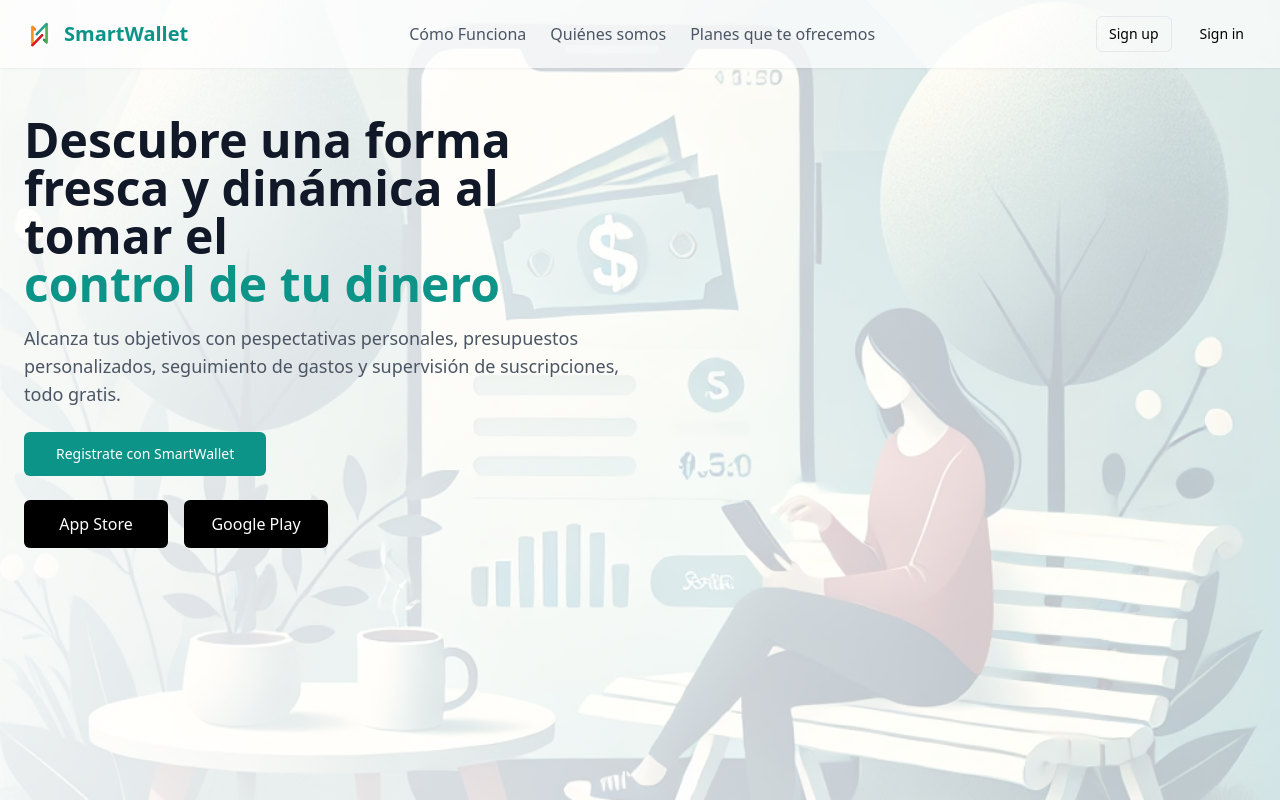
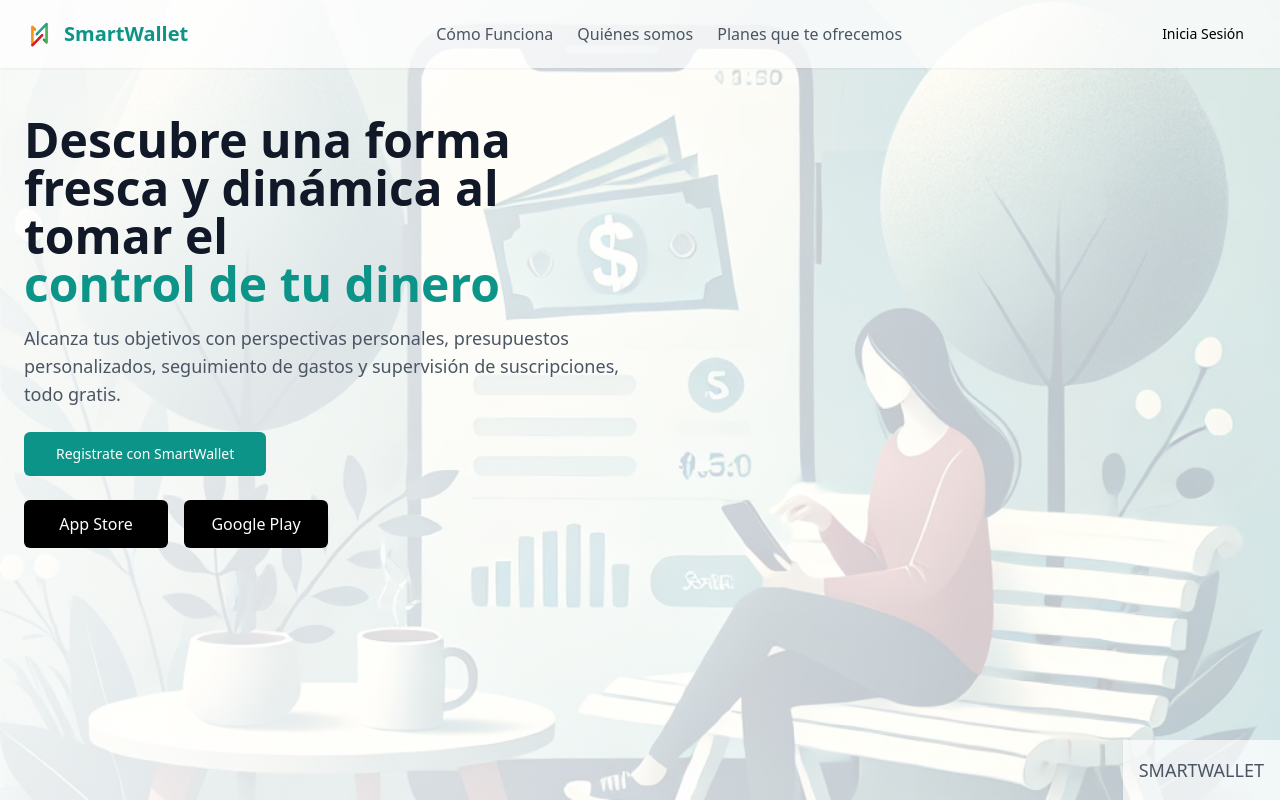
Before and after one commit to LiliAbi-ne/SmartWallet-Front, a React (Vite) app: page / in a window 1280 px wide. Built offline with nearby package versions, Linux system fonts and the light colour scheme; the HTML template or start-up script is replaced by a standard one.

Commit message:
Cambios de estilo

```diff
--- a/src/Pages/AboutSection.jsx
+++ b/src/Pages/AboutSection.jsx
@@ -5,6 +5,7 @@ import { ChevronRight, Users, BookOpen, BarChart3 } from 'lucide-react';
 import { motion } from 'framer-motion';
 import Navbar from '../components/ui/Componentes/Navbar';
 import InfoModal from '../components/ui/Componentes/Modales/InfoModal'; // Importar el modal
+import Footer from '../components/ui/Componentes/Footer';
 
 export default function AboutSection() {
   const navigate = useNavigate();
@@ -65,7 +66,9 @@ export default function AboutSection() {
               modalContent="Nuestro equipo está compuesto por expertos en tecnología y finanzas comprometidos en ofrecer las mejores experiencias y productos a nuestros usuarios."
             />
           </div>
+
         </motion.div>
+        <Footer />
       </section>
     </div>
   );
--- a/src/Pages/HomePage.jsx
+++ b/src/Pages/HomePage.jsx
@@ -2,36 +2,34 @@ import { Button } from "@/components/ui/button";
 import { Link, useNavigate } from "react-router-dom"; // Importar Link y useNavigate
 import Navbar from "../components/ui/Componentes/Navbar";
 import Fondo from "../assets/fonfo.jpg"
+import Footer from "../components/ui/Componentes/Footer";
 
 
 export default function HomePage() {
-  const navigate = useNavigate(); // Hook para redirigir
+  const navigate = useNavigate();
 
   return (
     <div
-      className="min-h-screen bg-cover bg-center"
+      className="min-h-screen flex flex-col bg-cover bg-center"
       style={{
-        backgroundImage: `linear-gradient(to right, rgba(255, 255, 255, 0.9), rgba(255, 255, 255, 0.7)), url(${Fondo}`, // Ruta al fondo
-        backgroundSize: "cover",
-        backgroundRepeat: "no-repeat",
-        backgroundPosition: "center",
+        backgroundImage: `linear-gradient(to right, rgba(255, 255, 255, 0.9), rgba(255, 255, 255, 0.7)), url(${Fondo})`,
       }}
     >
-
       <Navbar />
 
-      <main className="container mx-auto px-6 py-12 flex flex-col md:flex-row items-center">
+      <main className="container mx-auto px-6 py-12 flex flex-col flex-grow">
         <div className="md:w-1/2 mb-8 md:mb-0">
           <h1 className="text-4xl md:text-5xl font-bold text-gray-900 mb-4">
-            Descubre una forma <br />fresca y dinámica al tomar el <br /><span className="text-teal-600"> control de tu dinero</span>
+            Descubre una forma <br />fresca y dinámica al tomar el <br />
+            <span className="text-teal-600"> control de tu dinero</span>
           </h1>
           <p className="text-lg text-gray-600 mb-6">
-            Alcanza tus objetivos con pespectativas personales, presupuestos personalizados, seguimiento de gastos y supervisión de suscripciones, todo gratis.
+            Alcanza tus objetivos con perspectivas personales, presupuestos personalizados, seguimiento de gastos y supervisión de suscripciones, todo gratis.
           </p>
           <Button size="lg" className="bg-teal-600 hover:bg-teal-700 text-white" onClick={() => navigate('/register')}>
             Registrate con SmartWallet
           </Button>
-          <div className="mt-6 flex space-x-4">
+          <div className="mt-6 flex  space-x-4">
             <Link to="#" className="flex items-center justify-center w-36 h-12 bg-black text-white rounded-md">
               App Store
             </Link>
@@ -41,6 +39,9 @@ export default function HomePage() {
           </div>
         </div>
       </main>
+
+      {/* Footer stays at the bottom of the page */}
+      <Footer className="mt-auto" />
     </div>
   );
 }
--- a/src/Pages/HowItWorks.jsx
+++ b/src/Pages/HowItWorks.jsx
@@ -1,6 +1,7 @@
 import { ChartBar, CreditCard, PiggyBank, ArrowRightLeft } from "lucide-react";
 import { useNavigate } from "react-router-dom"; // Importar useNavigate para redirigir al home
 import Navbar from "../components/ui/Componentes/Navbar";
+import Footer from "../components/ui/Componentes/Footer";
 
 export default function HowItWorks() {
   const navigate = useNavigate(); // Hook para redirigir al home
@@ -67,6 +68,7 @@ export default function HowItWorks() {
           </div>
         </div>
       </section>
+      <Footer />
     </div>
 
   );
--- a/src/Pages/login-page.jsx
+++ b/src/Pages/login-page.jsx
@@ -17,7 +17,6 @@ export default function Login() {
     if (data.token && data.rol) { // Verifica que el token y el rol están presentes
       login(data.token, data.rol); // Guarda el token y el rol en el contexto
 
-      // Redirige basado en el rol
       if (data.rol === "admin") {
         navigate("/admin-overview"); // Redirige a la página de administración
       } else {
@@ -63,14 +62,15 @@ export default function Login() {
             </p>
           </motion.div>
         </motion.div>
+
         <motion.div
-          className="md:w-1/2 bg-white p-8"
+          className="md:w-1/2 bg-white p-8 relative flex flex-col items-center"
           initial={{ opacity: 0, x: 50 }}
           animate={{ opacity: 1, x: 0 }}
           transition={{ duration: 0.5, delay: 0.2 }}
         >
           <motion.div
-            className="mb-8"
+            className="mb-8 w-full"
             variants={fadeIn}
             initial="hidden"
             animate="visible"
@@ -86,7 +86,19 @@ export default function Login() {
               </Link>
             </div>
           </motion.div>
-          <form onSubmit={handleLogin} className="space-y-4">
+
+          {/* Centered SMARTWALLET Text with Animation */}
+          <motion.div
+            className="absolute bottom-8 text-center text-3xl text-gray-300 font-bold opacity-20 select-none"
+            variants={fadeIn}
+            initial="hidden"
+            animate="visible"
+            transition={{ delay: 0.5 }}
+          >
+            SMARTWALLET
+          </motion.div>
+
+          <form onSubmit={handleLogin} className="space-y-4 w-full">
             <motion.div
               variants={fadeIn}
               initial="hidden"
@@ -145,14 +157,16 @@ export default function Login() {
               </button>
             </motion.div>
           </form>
+
+          {/* Updated Google Login Button */}
           <motion.div
-            className="mt-4"
+            className="mt-4 w-full"
             variants={fadeIn}
             initial="hidden"
             animate="visible"
             transition={{ delay: 0.7 }}
           >
-            <button className="w-full flex justify-center py-2 px-4 border border-green-500 rounded-md shadow-sm text-sm font-medium text-green-500 bg-white hover:bg-green-50 focus:outline-none focus:ring-2 focus:ring-offset-2 focus:ring-green-500">
+            <button className="w-full flex items-center justify-center py-2 px-4 border border-green-500 rounded-md shadow-sm text-sm font-medium text-green-500 bg-white hover:bg-green-50 focus:outline-none focus:ring-2 focus:ring-offset-2 focus:ring-green-500">
               <img
                 src="https://www.svgrepo.com/show/2778/google.svg"
                 alt="Logo de Google"
@@ -161,6 +175,7 @@ export default function Login() {
               Iniciar sesión con Google
             </button>
           </motion.div>
+
           <motion.div
             className="mt-6 text-center text-sm text-gray-600"
             variants={fadeIn}
--- a/src/Pages/register.jsx
+++ b/src/Pages/register.jsx
@@ -2,8 +2,7 @@ import { useState } from "react";
 import { useNavigate, Link } from "react-router-dom"; // Para redirigir al usuario
 import { registerUsuario } from "../api/usuariosApi";
 import { motion } from "framer-motion";
-import Logo from "../assets/Logo.png"
-
+import Logo from "../assets/Logo.png";
 
 export default function Register() {
   const navigate = useNavigate(); // Para manejar la redirección
@@ -71,21 +70,22 @@ export default function Register() {
             </p>
           </motion.div>
         </motion.div>
+
         <motion.div
-          className="md:w-1/2 bg-white p-8"
+          className="md:w-1/2 bg-white p-8 relative flex flex-col items-center"
           initial={{ opacity: 0, x: 50 }}
           animate={{ opacity: 1, x: 0 }}
           transition={{ duration: 0.5, delay: 0.2 }}
         >
           <motion.div
-            className="mb-8"
+            className="mb-8 w-full"
             variants={fadeIn}
             initial="hidden"
             animate="visible"
             transition={{ delay: 0.3 }}
           >
             <div className="flex justify-between font-bold">
-              <img src="src/assets/Logo.png" alt="Logo" className="h-10 mb-4" />
+              <img src={Logo} alt="Logo" className="h-10 mb-4" />
               <h1 className="text-2xl font-bold text-gray-800">
                 Registrate
               </h1>
@@ -94,8 +94,20 @@ export default function Register() {
               </Link>
             </div>
           </motion.div>
+
+
+          <motion.div
+            className="absolute bottom-8 text-center text-3xl text-gray-300 font-bold opacity-20 select-none"
+            variants={fadeIn}
+            initial="hidden"
+            animate="visible"
+            transition={{ delay: 0.9 }}
+          >
+            SMARTWALLET
+          </motion.div>
+
           {error && <p className="text-red-500 mb-4">{error}</p>}
-          <form onSubmit={handleSubmit} className="space-y-4">
+          <form onSubmit={handleSubmit} className="space-y-4 w-full">
             <motion.div
               variants={fadeIn}
               initial="hidden"
@@ -213,6 +225,9 @@ export default function Register() {
               Iniciar sesión
             </a>
           </motion.div>
+
+          {/* Centered SMARTWALLET Text at the Bottom of the White Section */}
+
         </motion.div>
       </div>
     </div>
--- /dev/null
+++ b/src/components/ui/Componentes/Footer.jsx
@@ -0,0 +1,48 @@
+import { useState } from 'react';
+
+export default function Footer() {
+    const currentYear = new Date().getFullYear();
+    const [isHovered, setIsHovered] = useState(false);
+
+    return (
+        <div
+            className="fixed bottom-0 left-0 w-full"
+            onMouseEnter={() => setIsHovered(true)}
+            onMouseLeave={() => setIsHovered(false)}
+        >
+            {/* Right-Aligned Label */}
+            {!isHovered && (
+                <div className="text-gray-600 text-lg py-4 px-4 bg-white bg-opacity-70 shadow-sm absolute bottom-0 right-0">
+                    SMARTWALLET
+                </div>
+            )}
+
+            {/* Full-Width Footer */}
+            <footer
+                aria-label="Footer"
+                className={`flex items-center justify-between px-8 py-6 bg-white bg-opacity-70 shadow-sm transition-all duration-300 ${isHovered ? 'opacity-100' : 'opacity-0'
+                    }`}
+                style={{ height: isHovered ? 'auto' : '0', overflow: 'hidden' }}
+            >
+                <div className="flex justify-between w-full text-sm text-gray-600">
+                    <div aria-label="Contact Information">
+                        <h3 className="font-medium">Contacto</h3>
+                        <p>Email: <a href="mailto:contacto@smartwallet.com" className="text-blue-600">contacto@smartwallet.com</a></p>
+                        <p>Tel: <a href="tel:+15551234567" className="text-blue-600">+1 (555) 123-4567</a></p>
+                    </div>
+
+                    <div aria-label="Location Information">
+                        <h3 className="font-medium">Donde nos encontramos</h3>
+                        <p>Av. Principal #123</p>
+                        <p>Ciudad Empresarial</p>
+                        <p>CP 12345</p>
+                    </div>
+
+                    <div className="text-right text-xs text-gray-500">
+                        © {currentYear} SmartWallet. Todos los derechos reservados.
+                    </div>
+                </div>
+            </footer>
+        </div>
+    );
+}
--- a/src/components/ui/Componentes/Navbar.jsx
+++ b/src/components/ui/Componentes/Navbar.jsx
@@ -19,8 +19,8 @@ export default function Navbar() {
                 </nav>
                 <div className="flex items-center space-x-4">
                     {/* Redirección al registro y login */}
-                    <Button variant="outline" size="sm" onClick={() => navigate('/register')}>Sign up</Button>
-                    <Button variant="default" size="sm" onClick={() => navigate('/login')}>Sign in</Button>
+
+                    <Button variant="default" size="sm" onClick={() => navigate('/login')}>Inicia Sesión</Button>
                 </div>
             </header>
         </div>
```
Also changed, not shown: src/Pages/PricingTier.jsx (+7 -6 lines).
